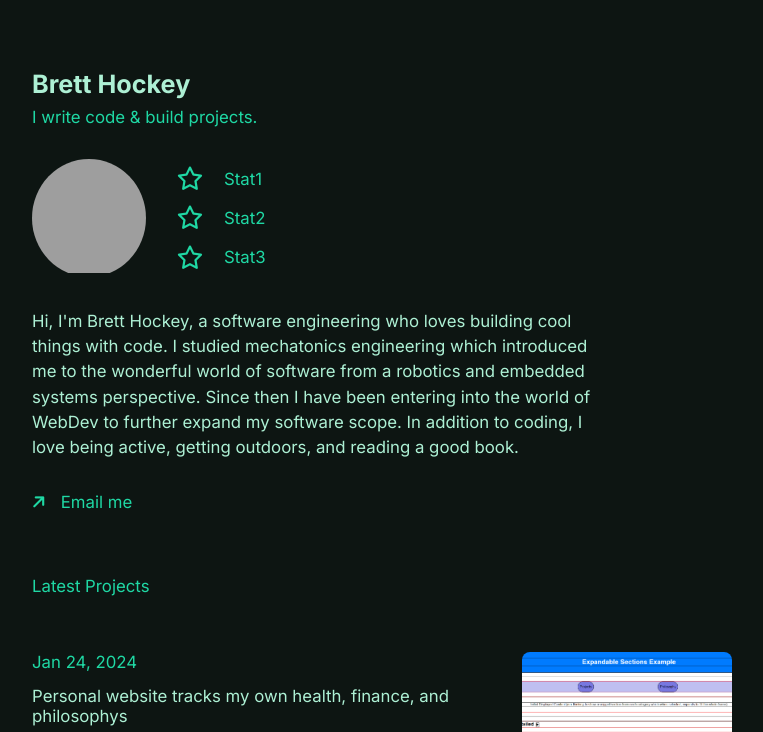
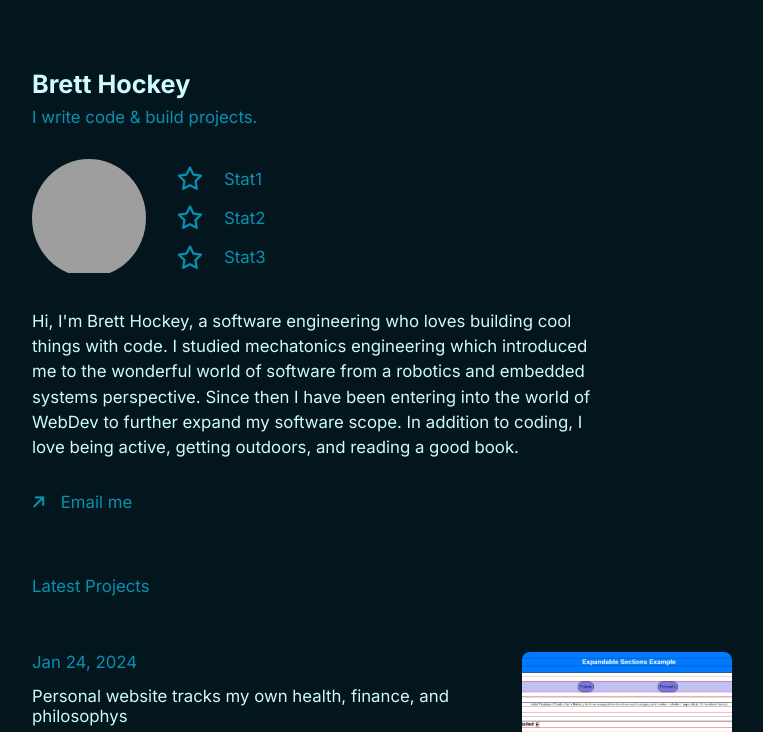
Before and after one commit to bsh75/Web-Portfolio, a plain HTML site: page index.html in a window 1280 px wide. Shown: the part 122-854 px from the top of the page, without its empty margins (258-1021 px from the left). Drawn offline with Linux system fonts and the light colour scheme; grey boxes are pictures that could not be loaded.

Commit message:
changed color scheme

```diff
--- a/styles.css
+++ b/styles.css
@@ -1,7 +1,7 @@
 :root {
-    --primary-color: #adf0d4;
-    --secondary-color: #1fd8a4;
-    --bg-color: #0d1512;
+    --primary-color: #cffafe;
+    --secondary-color: #0891b2;
+    --bg-color: #03161d;
 }
 
 * {
```
